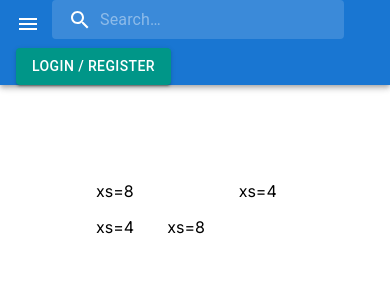
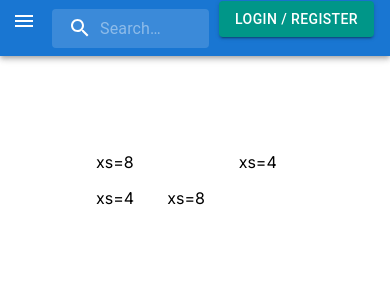
Before and after one commit to himido-tech/restaurantly.app, a Next.js app: page / in a window 390 px wide. Shown: the top 300 px of the page. Built offline with nearby package versions, Linux system fonts and the light colour scheme; no server answers.

Commit message:
fix navbar on mobile

```diff
--- a/app/components/navbar.tsx
+++ b/app/components/navbar.tsx
@@ -190,12 +190,11 @@ export default function PrimarySearchAppBar() {
     <Box sx={{ flexGrow: 1 }}>
       <AppBar position="static">
         <Toolbar >
-
           <Grid container>
             <Grid item>
               <Item>
                 <IconButton
-                  size="large"
+                  size="medium"
                   edge="start"
                   color="inherit"
                   aria-label="open drawer"
@@ -204,7 +203,13 @@ export default function PrimarySearchAppBar() {
                 </IconButton>
               </Item>
             </Grid>
-            <Grid item>
+            <Grid
+              item m={1}
+              // Auto-size the search bar to fill the remaining space.
+              xs
+              position={'relative'}
+            >
+              <Item>
                 <Search>
                   <SearchIconWrapper>
                     <SearchIcon />
@@ -214,9 +219,10 @@ export default function PrimarySearchAppBar() {
                     inputProps={{ 'aria-label': 'search' }}
                   />
                 </Search>
+              </Item>
             </Grid>
-            <Grid item>
-              <Box sx={{ flexGrow: 1 }} />
+            <Grid item xs>
+              <Grid container direction="row-reverse">
                 {(sessionStatus === "unauthenticated") ? LoginButton :
                   <Box sx={{ display: { xs: 'flex', md: 'flex' } }}>
                     <IconButton size="large" aria-label="show 4 new mails" color="inherit">
@@ -248,6 +254,7 @@ export default function PrimarySearchAppBar() {
                 }
               </Grid>
             </Grid>
+          </Grid>
         </Toolbar>
       </AppBar>
       {
```
Lines whose indentation alone changed are shown as unchanged.
